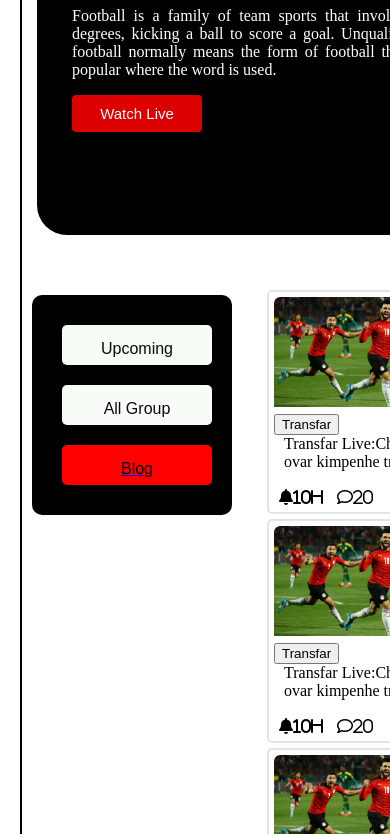
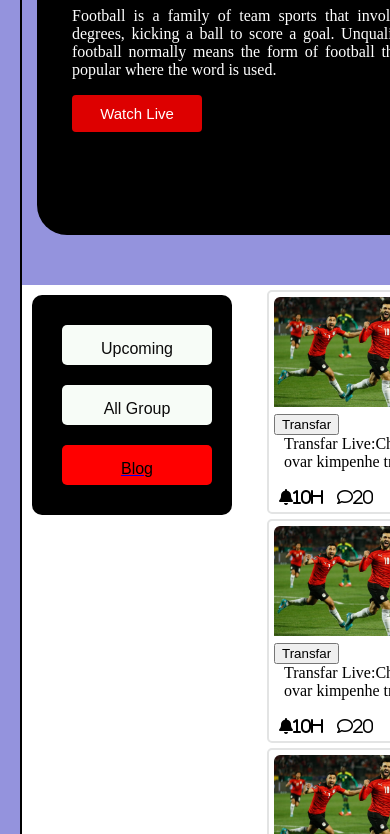
Before and after one commit to SadiaKhatun/football_tunament, a plain HTML site: page index.html in a window 390 px wide. Shown: the part 215-1049 px from the top of the page. Drawn offline with Linux system fonts and the light colour scheme.

Commit message:
style.css

```diff
--- a/style.css
+++ b/style.css
@@ -3,7 +3,7 @@ body{
    float: center;
    border: 2px solid black;
    margin-left: 20px;
-  height: 100%;
+
 
 
 
@@ -306,3 +306,14 @@ details:after {
     width: 30px;
     height: 500px;
   }
+
+  @media only screen and (max-width: 600px) {
+    body {
+      background-color: rgb(135, 245, 83);
+    }
+}
+@media only screen and (max-width: 900px) {
+  body {
+    background-color: rgb(148, 147, 221);
+  }
+}
```
